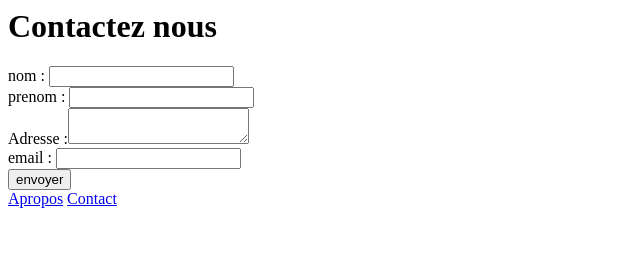
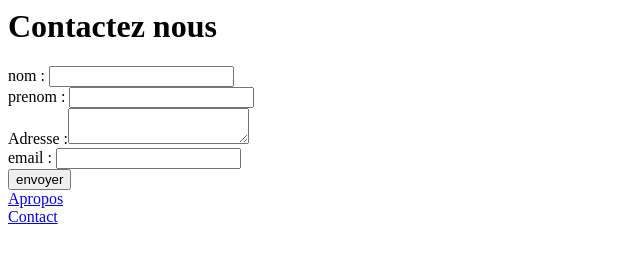
Before and after one commit to Keitayoussouf/Projet-IG3, a plain HTML site: page contact.html in a window 1280 px wide. Shown: the whole page, without its empty margins (0-640 px from the left). Drawn offline with Linux system fonts and the light colour scheme.

Commit message:
ajout du lien

```diff
--- a/contact.html
+++ b/contact.html
@@ -10,7 +10,7 @@ prenom : <input type="text" name="prenom"> <br/>
 Adresse :<textarea></textarea> <br/>
 email : <input type="email" name="email"> <br/>
 <input type="submit" value="envoyer"> <br/>
-<a href="apropos.html">Apropos</a>
+<a href="apropos.html">Apropos</a> <br>
 <a href="contact.html">Contact</a>
 </form>
 </body>
```
